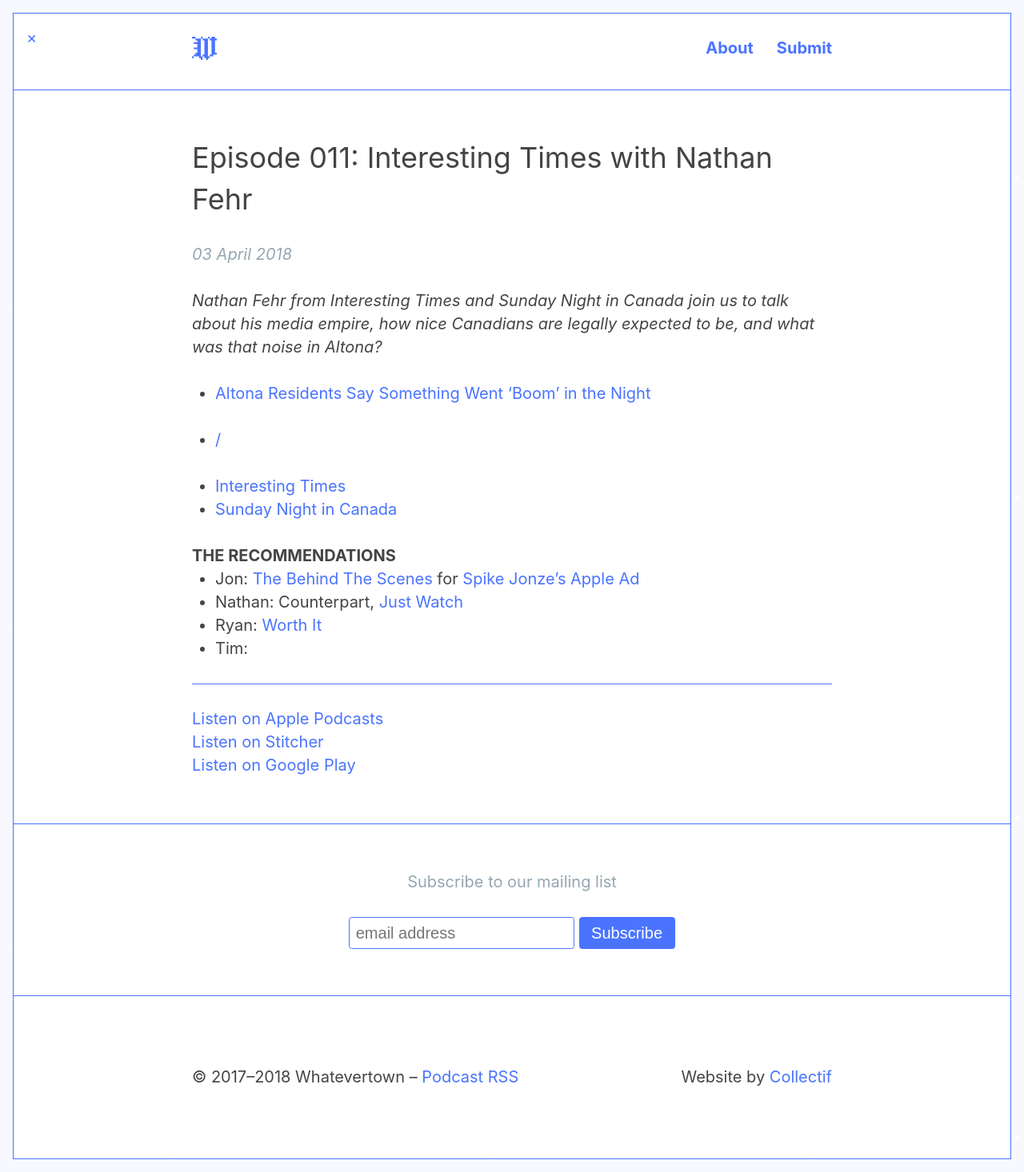
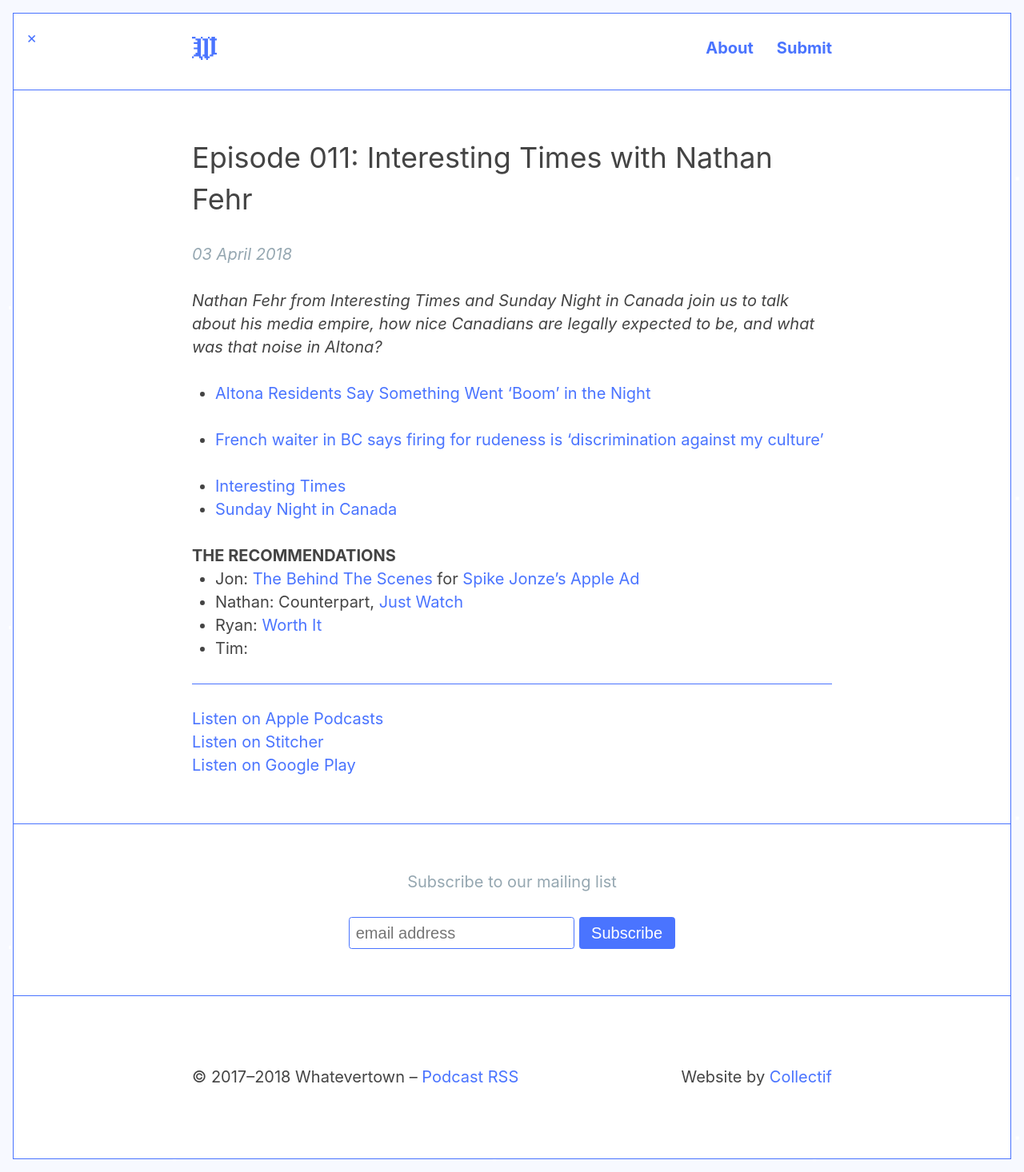
Before and after one commit to jondueck/whatevertown, a Jekyll site: the page built from _posts/2018-04-03-012.md, in a window 1280 px wide. Shown: the whole page at 80% size. Built offline with Jekyll 4.4.1, drawn with Linux system fonts in a browser that asks for light colours; some web fonts are replaced; comment, search, counter and statistics services are not loaded.

Commit message:
Updated 012

```diff
--- a/_posts/2018-04-03-012.md
+++ b/_posts/2018-04-03-012.md
@@ -26,7 +26,7 @@ layout: post
 
 - [Altona Residents Say Something Went 'Boom' in the Night](https://www.pembinavalleyonline.com/local/altona-residents-say-something-went-boom-in-the-night)
 
-- [/](https://www.theguardian.com/world/2018/mar/26/french-waiter-says-firing-for-rudeness-is-discrimination-against-my-culture?CMP=share_btn_fb)
+- [French waiter in BC says firing for rudeness is 'discrimination against my culture'](https://www.theguardian.com/world/2018/mar/26/french-waiter-says-firing-for-rudeness-is-discrimination-against-my-culture?CMP=share_btn_fb)
 
 - [Interesting Times](http://interestingtimes.ca/)
 - [Sunday Night in Canada](https://www.diym.tv/shows/sundaynightincanada/)
```
